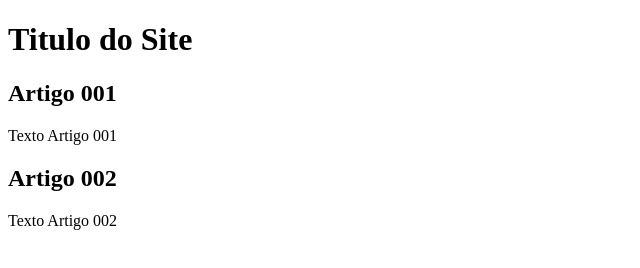
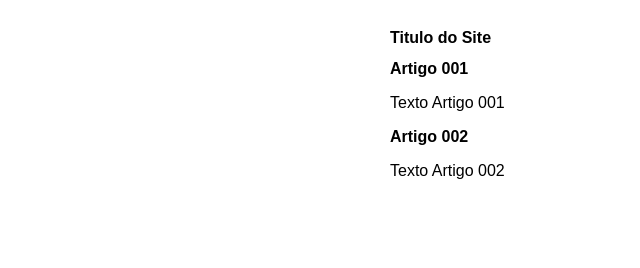
Before and after one commit to filipemotaa/projeto-sitee, a plain HTML site: page index.html in a window 1280 px wide. Shown: the whole page, without its empty margins (0-640 px from the left). Drawn offline with Linux system fonts and the light colour scheme.

Commit message:
editei o proj

```diff
--- a/index.html
+++ b/index.html
@@ -4,6 +4,8 @@
     <meta charset="UTF-8">
     <meta name="viewport" content="width=device-width, initial-scale=1.0">
     <title>Titulo do Site</title>
+    <link rel="stylesheet" href="style.css">
+
 </head>
 <body>
     <main>
--- /dev/null
+++ b/style.css
@@ -0,0 +1,16 @@
+* {
+    font-family: Arial, Helvetica, sans-serif;
+    font-size: 16px;
+}
+
+body {
+    background-color: #204, #157, #248;
+}
+
+main {
+    background-color: white;
+    width: 500px;
+    margin: auto;
+    padding: 10px;
+    box-shadow: 3px 3px 5px rgba(red, green, blue, alpha);
+}
```
